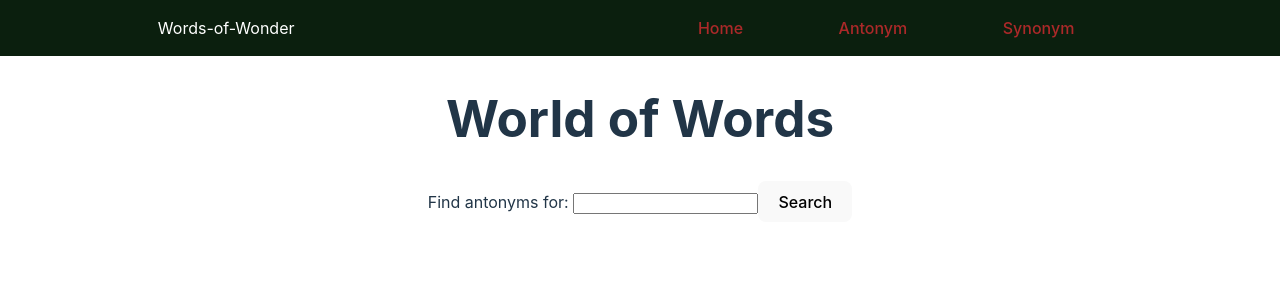
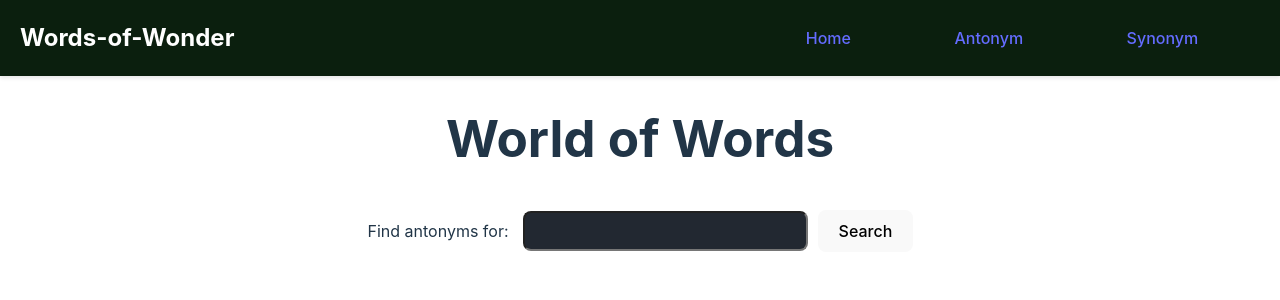
Before and after one commit to aviralrabbit1/world-of-words, a React (Vite) app: page /antonym in a window 1280 px wide. Shown: the top 300 px of the page. Built offline with nearby package versions, Linux system fonts and the light colour scheme.

Commit message:
Navbar and placeholder css changes

```diff
--- a/src/Navbar.tsx
+++ b/src/Navbar.tsx
@@ -4,12 +4,19 @@ import './index.css';
 export default function Nav() {
   return (
     <div className="navbar">
-      <div className="logo">Words-of-Wonder</div>
+      <Link to="/" className="logo">
+        Words-of-Wonder
+      </Link>
       <ul className="nav-links">
-        <Link to="/">Home</Link>
-        {/* <Link to="/*"></Link> */}
-        <Link to="/antonym">Antonym</Link>
-        <Link to="/synonym">Synonym</Link>
+        <li>
+          <Link to="/">Home</Link>
+        </li>
+        <li>
+          <Link to="/antonym">Antonym</Link>
+        </li>
+        <li>
+          <Link to="/synonym">Synonym</Link>
+        </li>
       </ul>
     </div>
   );
--- a/src/index.css
+++ b/src/index.css
@@ -53,6 +53,20 @@ button {
   cursor: pointer;
   transition: border-color 0.25s;
 }
+
+.placeholder {
+  border-radius: 8px;
+  /* border: 1px solid transparent; */
+  padding: 0.5em 1.2em;
+  margin: 10px 10px;
+  font-size: 1em;
+  font-weight: 200;
+  font-family: inherit;
+  background-color: #222831;
+  cursor: pointer;
+  transition: border-color 0.25s;
+}
+
 button:hover {
   border-color: #646cff;
 }
@@ -78,17 +92,41 @@ button:focus-visible {
   width: 100%;
   min-height: 2vh;
   display: flex;
-  justify-content: space-around;
+  justify-content: space-between;
+  padding: 20px;
+  box-shadow: 0 2px 4px rgba(0, 0, 0, 0.1);
   align-items: center;
   color: #fff;
   background: rgb(11, 31, 14);
 }
 
-.navbar .nav-links {
+.logo {
+  font-size: 24px;
+  color: #ffffff;
+  font-weight: bold;
+  text-decoration: none;
+}
+
+.nav-links {
   width: 40%;
   display: flex;
   justify-content: space-around;
   list-style: none;
+  color: red;
+  margin: 0;
+  padding: 0;
+}
+
+.nav-links > * {
+  margin-right: 20px;
+  text-decoration: none;
+  color: #ffffff;
+  font-weight: bold;
+  font-size: 16px;
+}
+
+.nav-links > *:hover {
+  color: #f4a261; /* Change this to your desired hover color */
 }
 
 .navbar .nav-links > a {
--- a/src/pages/Antonym.tsx
+++ b/src/pages/Antonym.tsx
@@ -20,7 +20,7 @@ function Antonym() {
       <h1>World of Words</h1>
       <form onSubmit={fetchAntonyms}>
         <label htmlFor="word-input">Find antonyms for: </label>
-        <input
+        <input className='placeholder'
           id="word-input"
           type="text"
           onChange={(e) => setWord(e.target.value)}
--- a/src/pages/Synonym.tsx
+++ b/src/pages/Synonym.tsx
@@ -21,6 +21,7 @@ function Synonym() {
       <form onSubmit={fetchSynonyms}>
         <label htmlFor="word-input">Find synonyms for: </label>
         <input
+          className="placeholder"
           id="word-input"
           type="text"
           onChange={(e) => setWord(e.target.value)}
```
